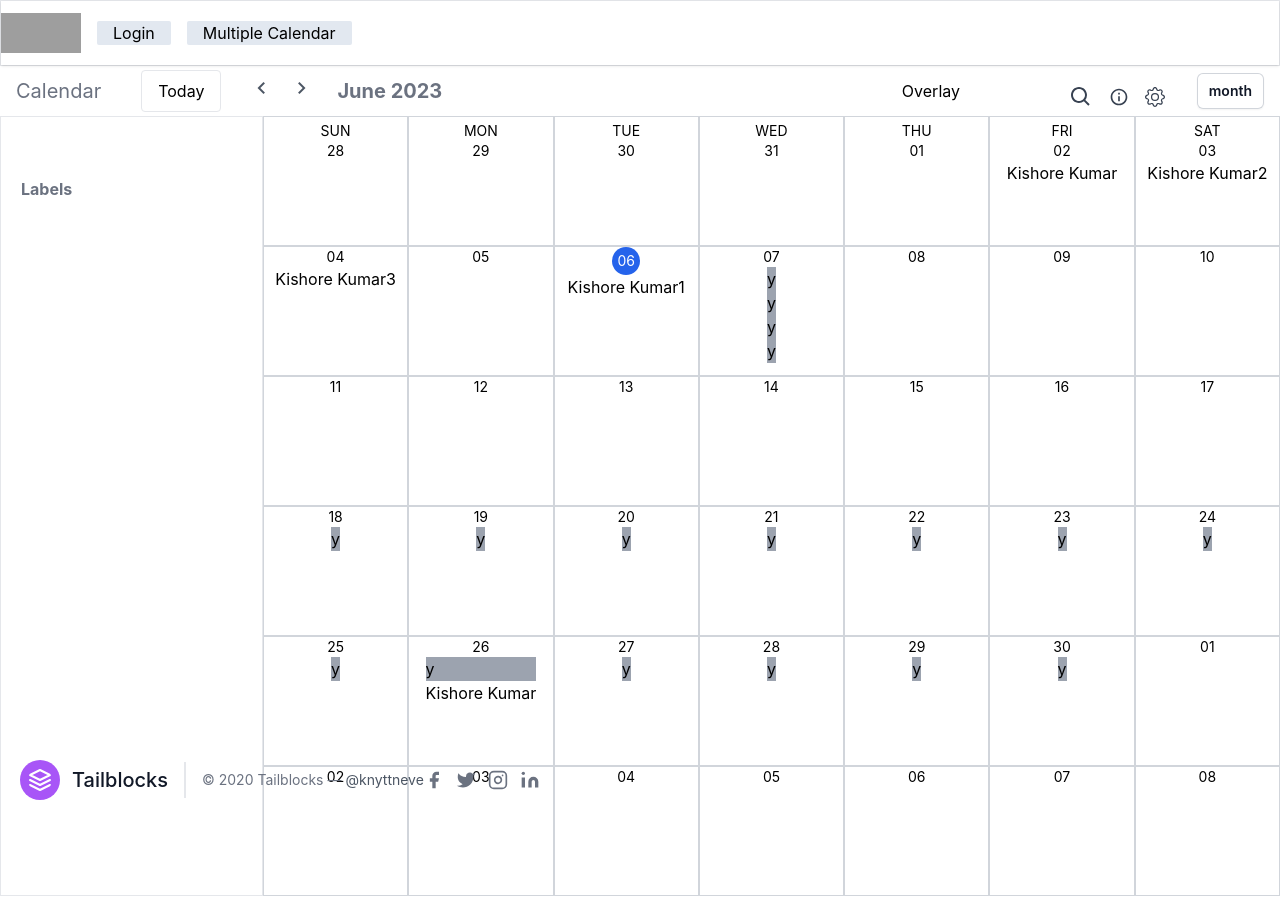
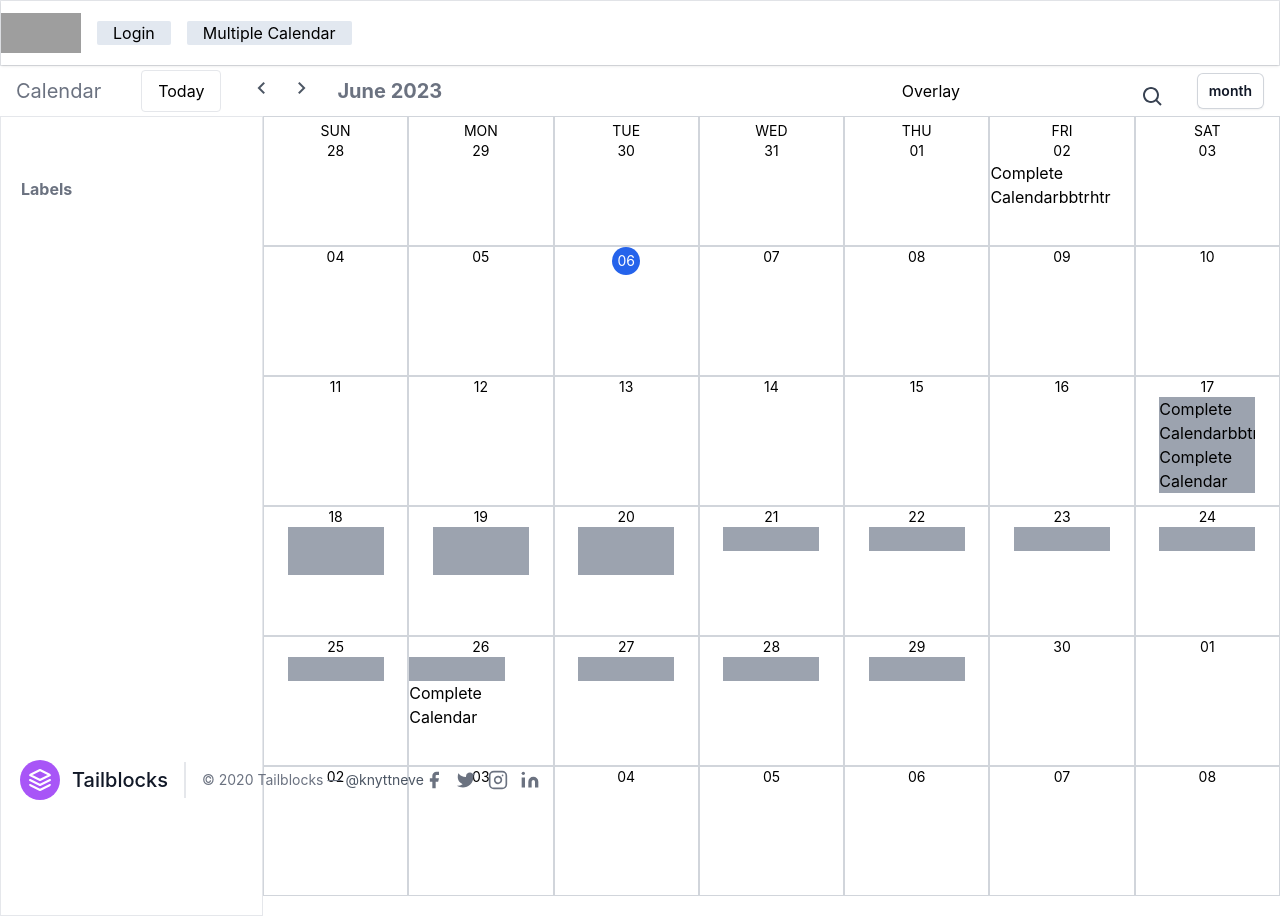
Before and after one commit to kishore1477/custom_react_calendar, a React (Create React App) app: page / in a window 1280 px wide. Built offline with nearby package versions, Linux system fonts and the light colour scheme; grey boxes are pictures that could not be loaded.

Commit message:
some long event but not satisfied

```diff
--- a/src/components/CalendarHeader.js
+++ b/src/components/CalendarHeader.js
@@ -121,12 +121,12 @@ export default function CalendarHeader() {
                         <BiSearch className="text-gray-700"/>
                     </li>
 
-                    <li className="list-none text-xl">
+                    {/* <li className="list-none text-xl">
                         <BiInfoCircle className="text-gray-700"/>
                     </li>
                     <li className="list-none text-xl">
                         <BsGear className="text-gray-700"/>
-                    </li>
+                    </li> */}
                 </div>
                 <Menu as="div" className="relative inline-block text-left">
       <div>
--- a/src/components/Day.js
+++ b/src/components/Day.js
@@ -50,9 +50,10 @@ const getCurrentDayClass = ()=>{
   : "";
 }
 // const loggedUser = localStorage.getItem('user')
-const loggedUser = ""
+const loggedUser = "Kishore Kumar"
 // const loggedAdmin = localStorage.getItem('admin')
-const loggedAdmin = "admin"
+// const loggedAdmin = "admin"
+const loggedAdmin = ""
 const events = [
   {
     user:"Kishore Kumar",
@@ -71,6 +72,8 @@ const events = [
     assigned_date:"26-06-23",
     location:'Islamabad',
     color:"blue",
+    start:"06-17-23",
+    end:"06-20-23",
   },
   {
     user:"Kishore Kumar1",
@@ -113,7 +116,7 @@ eventInLS.map((evt, i)=>{
 
   return (
     <div className='border border-gray-300 flex flex-col '>
-      <div className='h-24 md:h-32 flex flex-col  items-center'  onClick={() => {
+      <div className='h-24 w-full md:h-32 flex flex-col    items-center'  onClick={() => {
            setDaySelected(days);
           setShowEventModal(true);
         }}>
@@ -145,7 +148,7 @@ eventInLS.map((evt, i)=>{
         // console.log("Evt start is :", evt.start)
       const start = evt.start && dayjs(evt.start).format('DD')
       const fullStart = evt.start && dayjs(evt.start)
-      // console.log("Fullstart is :", fullStart)
+      console.log("Fullstart is :", fullStart)
       // const sstart =  start.format('DD')
       const end =evt.end && dayjs(evt.end).format('DD')
       const fullend =evt.end && dayjs(evt.end)
@@ -154,20 +157,30 @@ eventInLS.map((evt, i)=>{
       // console.log("days.format", days.format("DD-MM-YY"))
       let currentDate = fullStart;
 while (dayjs(currentDate).isBefore(fullend) || dayjs(currentDate).isSame(fullend, 'day')) {
-  currentDate = dayjs(currentDate).add(1, 'day');
+  // currentDate = dayjs(currentDate).add(1, 'day');
 
   // console.log("Insie while")
   // if(currentDate >= )
-  // console.log("Current date iss :", currentDate)
+  console.log("Current date iss :", currentDate)
   // console.log("Current date iss :", currentDate.format('D'))
   // console.log("days date iss :", days)
   // console.log("days date iss :", days.format('D'))
-  if(days.format('DD-MM-YY') === currentDate.format('DD-MM-YY')){
-    return (
-    <div className='bg-gray-400  border-gray-50'>y</div>
-  )
+  // currentDate ?<></>
+  if(days.format('DD-MM-YY') ===( currentDate && currentDate.format('DD-MM-YY'))){
+    if(days.format('DD-MM-YY') === fullStart.format('DD-MM-YY')){
+      return (
+        <div className='bg-gray-400   w-24 overflow-hidden border-gray-50'>{ evt.title}</div>
+      )
+    }else if (days.format('DD-MM-YY') !== fullStart.format('DD-MM-YY')){
+      return (
+        <div className='bg-gray-400 w-24 overflow-hidden border-gray-50 '><span className='invisible'>,</span></div>
+      )
+    }
+
   }
-  // currentDate = dayjs(currentDate).add(1, 'day');
+
+  currentDate = dayjs(currentDate).add(1, 'day');
+
 
 }
 
--- a/src/components/Month.js
+++ b/src/components/Month.js
@@ -25,9 +25,9 @@ import CalendarHeader from './CalendarHeader';
     <aside className={`border p-5 w-1/4 ${showEventModal && 'bg-red-100'}`}>
     <Labels/>
     </aside>
-    <div className='w-full h-full '>
+    <div className=' w-full h-screen'>
    {showEventModal &&  <EventModal/>}
-     <div  className={` mx-auto my-auto   grid grid-cols-7 grid-rows-5 ${showEventModal && 'bg-red-100'}`}>
+     <div  className={` mx-auto my-auto  grid grid-cols-7 grid-rows-5 ${showEventModal && 'bg-red-100'}`}>
       {
        currenMonth && currenMonth.map((week,weekId)=>(
           // console.log("row id is :", weekId)
--- a/src/multipleCalendar/Overlay.js
+++ b/src/multipleCalendar/Overlay.js
@@ -2,6 +2,7 @@ import React, { useContext , useState, useEffect } from 'react'
 import Contex from '../contex/Contex'
 import { getMonth } from '../main';
 import dayjs from 'dayjs';
+import { Link } from 'react-router-dom';
 const Overlay = () => {
 //    const {selectedUserEventArray} =  useContext(Contex)
    const [currenMonth, setCurrentMonth] = useState(getMonth());
@@ -28,8 +29,10 @@ const Overlay = () => {
     ? "bg-blue-600 text-white rounded-full w-7 h-7"
     : "";
   }
+  console.log("selectedUserEventArray length :", selectedUserEventArray.length)
   return (
     <div>
+        {selectedUserEventArray.length ===  0  && <span className='flex items-center justify-center'>Please select users calendars from <Link  to = '/main' className='text-red-500 ml-2'>here</Link></span>}
         <div className='flex'>
       {selectedUserEventArray && selectedUserEventArray.map((evt,i)=>{
         return   <div  className={`bg-${evt.color}-500 mx-4 rounded px-2`}>
```
Also changed, not shown: 2 other files (tests, documents, lock files or other folders).
